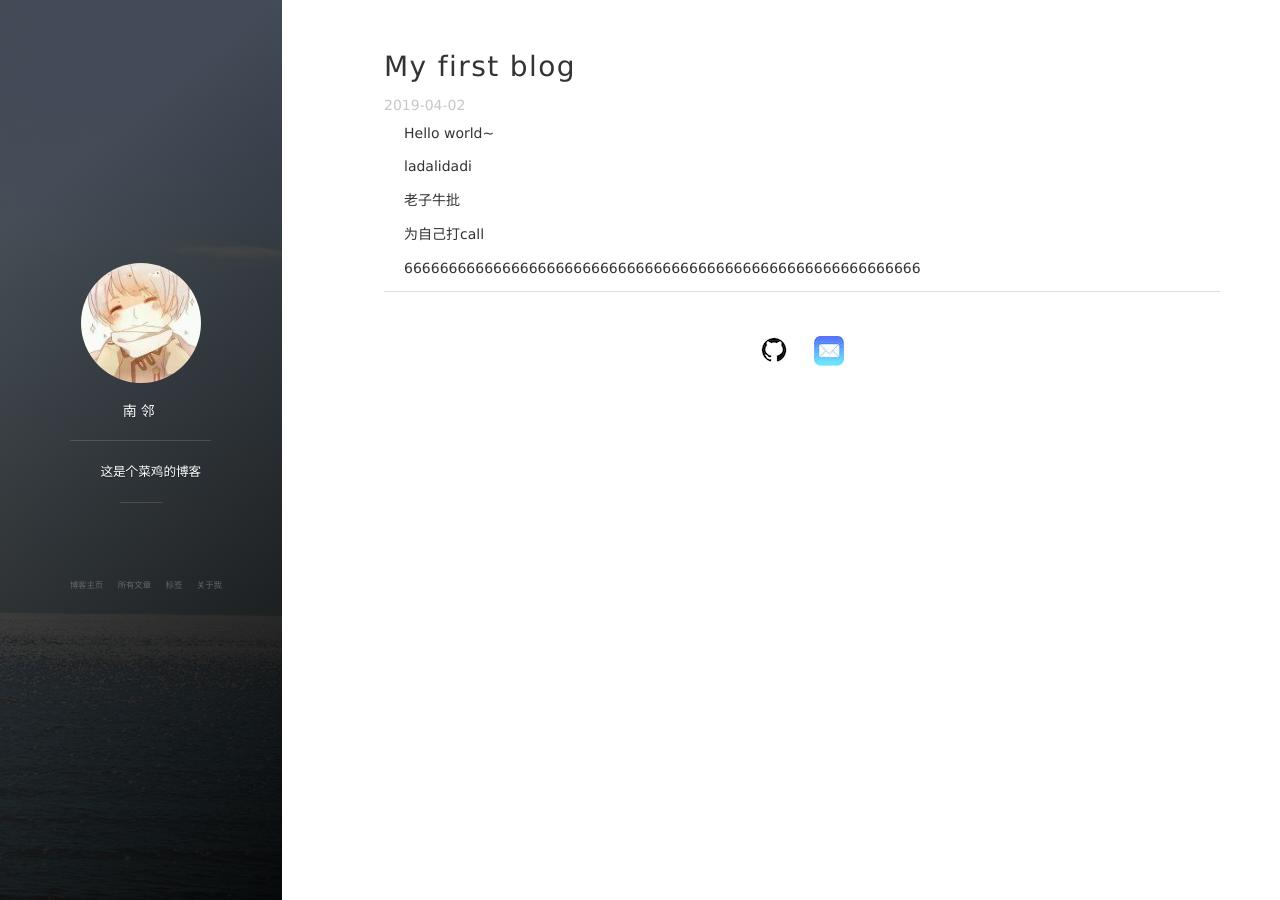
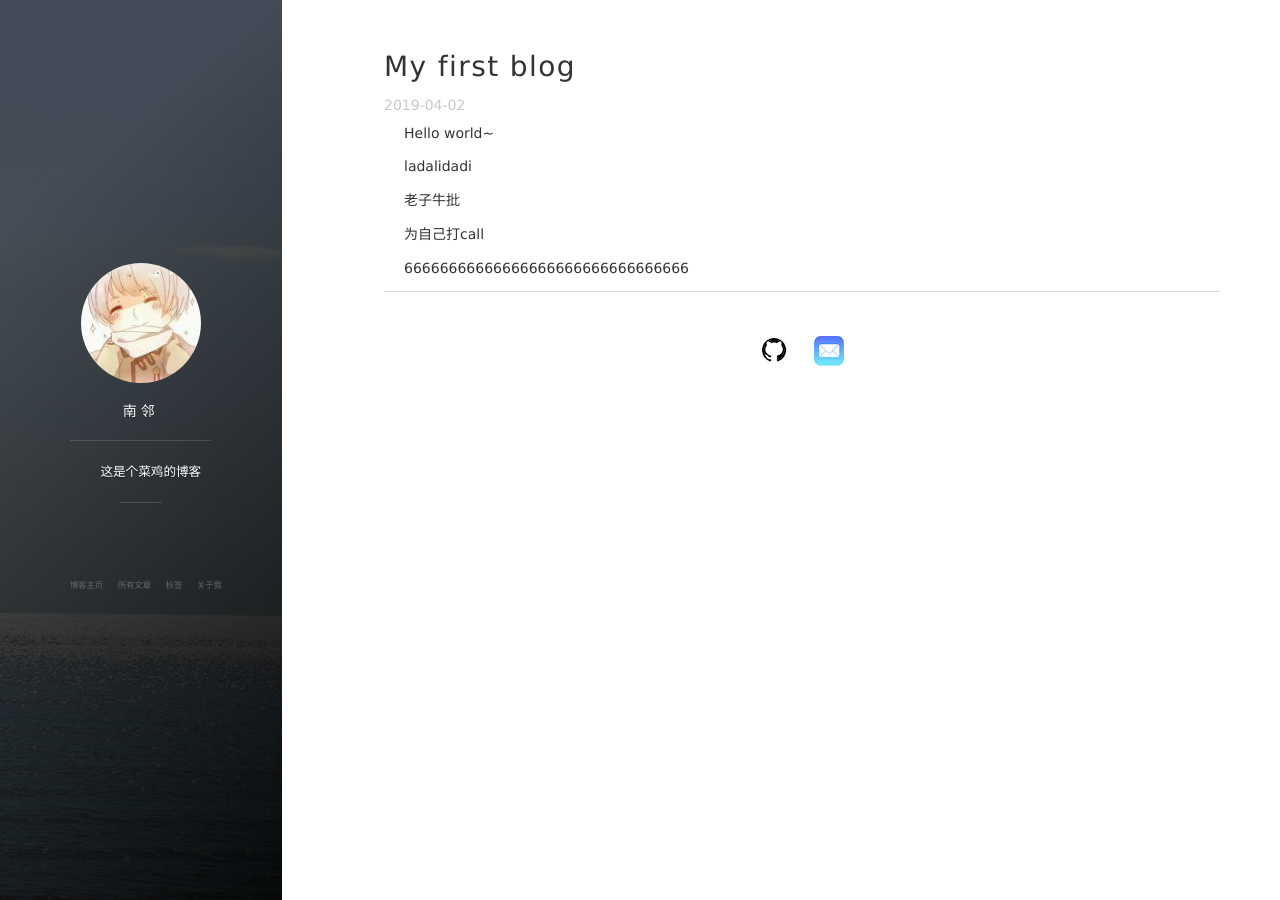
Before and after one commit to nanlin98/nanlin98.github.io, a Jekyll site: the page built from _posts/2019-04-02-My first blog.md, in a window 1280 px wide. Built offline with Jekyll 4.4.1, drawn with Linux system fonts in a browser that asks for light colours; nearby versions of some CDN libraries.

Commit message:
Update 2019-04-02-My first blog.md

```diff
--- a/_posts/2019-04-02-My first blog.md
+++ b/_posts/2019-04-02-My first blog.md
@@ -6,4 +6,4 @@ layout: post
 <p>ladalidadi</p>
 <p>老子牛批</p>
 <p>为自己打call</p>
-<p>6666666666666666666666666666666666666666666666666666666666</p>
+<p>66666666666666666666666666666666</p>
```
